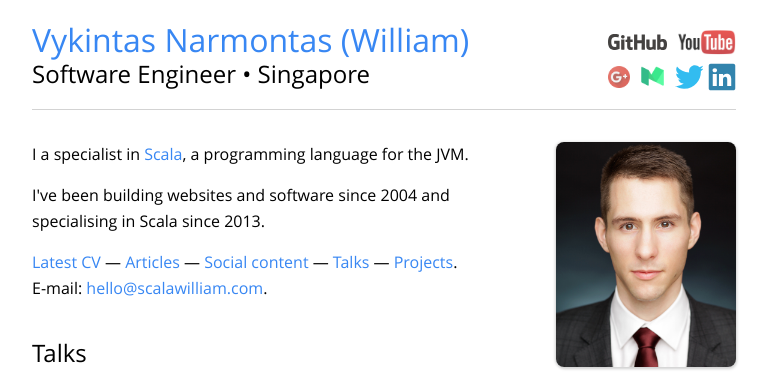
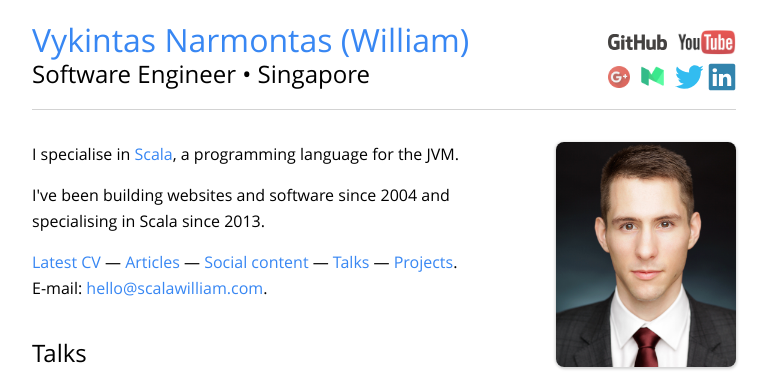
Before and after one commit to philicious/ScalaWilliam.com, a PHP site: page / in a window 1280 px wide. Shown: the top 373 px of the page, without its empty margins (256-1025 px from the left). Run offline with PHP 8.4, Linux system fonts and the light colour scheme.

Commit message:
Update index.php

```diff
--- a/index.php
+++ b/index.php
@@ -5,7 +5,7 @@ require(dirname(__FILE__).DIRECTORY_SEPARATOR."shared".DIRECTORY_SEPARATOR."rend
         <section class="slide">
             <span class="img"></span>
 
-            <p>I a specialist in <a href="http://scala-lang.org"
+            <p>I specialise in <a href="http://scala-lang.org"
             target="_blank">Scala</a>, a programming language for the JVM.</p>
 
 		<p>I've been building websites and software since 2004 and specialising in Scala since 2013.</p>
```
